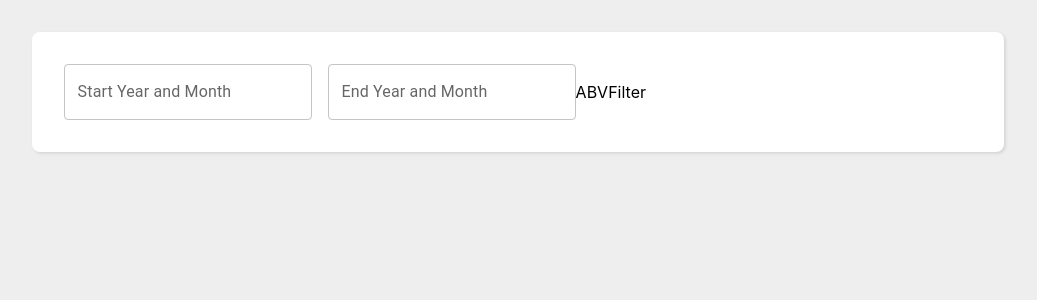
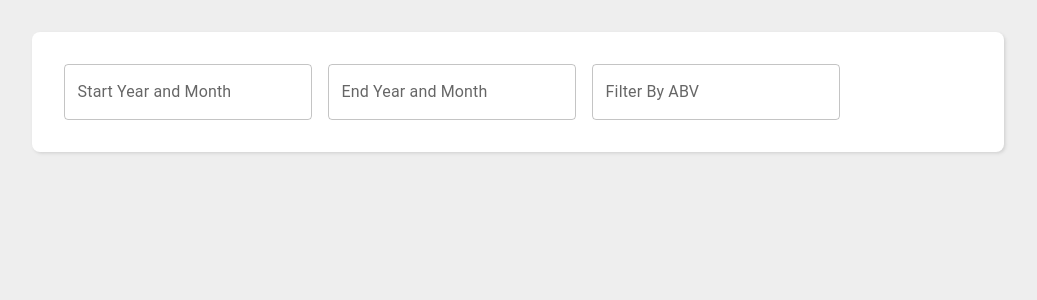
Before and after one commit to matteo1222/portf-coding-challenge, a React (Create React App) app: page / in a window 1280 px wide. Shown: the top 300 px of the page, without its empty margins (122-1159 px from the left). Built offline with nearby package versions, Linux system fonts and the light colour scheme.

Commit message:
Rename DateRangeFilter to MonthRangeFilter, and add a TextInput to NumberFilter

```diff
--- a/src/App.css
+++ b/src/App.css
@@ -34,6 +34,6 @@ html, body {
   align-items: center;
 }
 
-.FilterBar__Space {
-  padding: 2rem;
+.Space {
+  padding: 0.5rem;
 }
--- a/src/App.tsx
+++ b/src/App.tsx
@@ -1,6 +1,6 @@
 import "./App.css";
 import NumberFilter from "./components/NumberFilter";
-import DateRangeFilter from "./components/DateRangeFilter";
+import MonthRangeFilter from "./components/MonthRangeFilter";
 import { useState } from "react";
 
 function App() {
@@ -9,13 +9,14 @@ function App() {
   return (
     <main className="App">
       <div className="FilterBar">
-        <DateRangeFilter
+        <MonthRangeFilter
           startMonth={startMonth}
           setStartMonth={setStartMonth}
           endMonth={endMonth}
           setEndMonth={setEndMonth}
         />
-        <NumberFilter />
+        <div className="Space"></div>
+        <NumberFilter label="Filter By ABV" />
       </div>
     </main>
   );
--- a/src/components/FilterBar.tsx
+++ b/src/components/FilterBar.tsx
@@ -1,6 +1,6 @@
 import React from "react";
 import NumberFilter from "./NumberFilter";
-import DateRangeFilter from "./DateRangeFilter";
+import DateRangeFilter from "./MonthRangeFilter";
 import "./FilterBar.css";
 
 function FilterBar() {
--- a/src/components/NumberFilter.tsx
+++ b/src/components/NumberFilter.tsx
@@ -1,7 +1,12 @@
 import React from "react";
+import TextField from "@mui/material/TextField";
 
-function ABVFilter() {
-  return <div>ABVFilter</div>;
+interface NumberFilterProps {
+  label: string;
 }
 
-export default ABVFilter;
+function NumberFilter(props: NumberFilterProps) {
+  return <TextField label={props.label} variant="outlined" />;
+}
+
+export default NumberFilter;
```
Also changed, not shown: src/components/MonthRangeFilter.tsx (renamed from src/components/DateRangeFilter.tsx).
